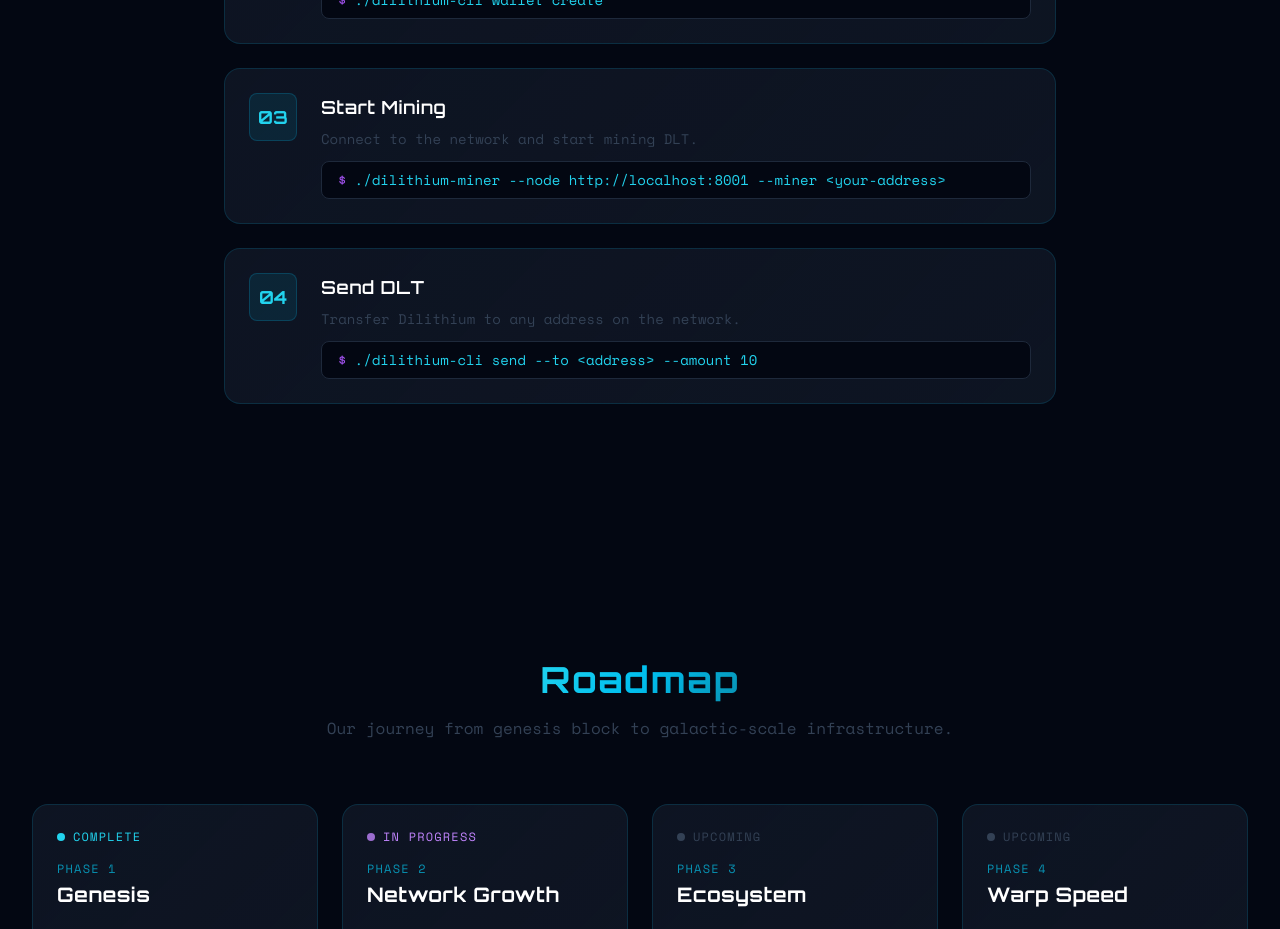
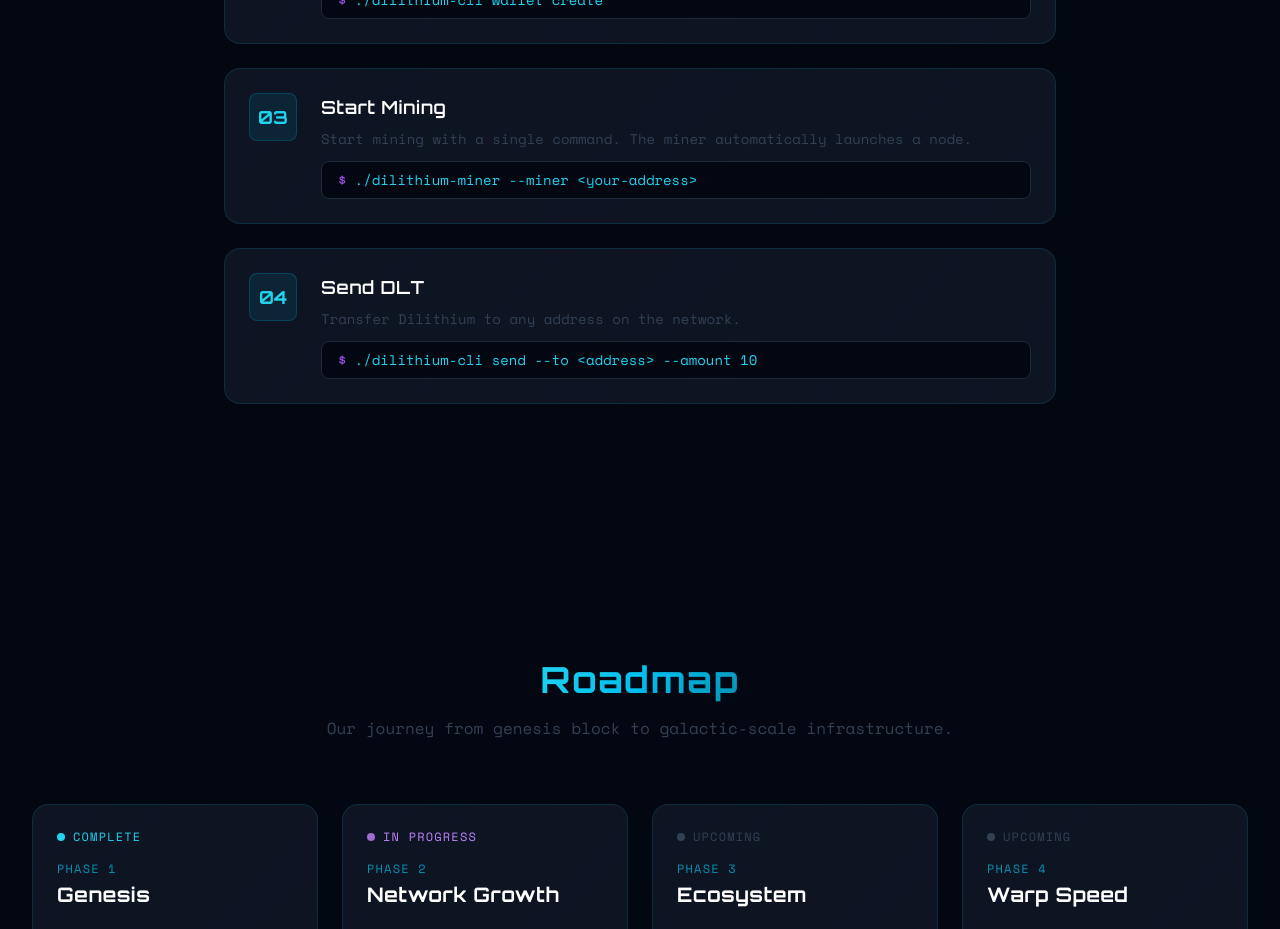
Before and after one commit to luccadimario/dilithium-web, a Next.js app: page / in a window 1280 px wide. Shown: the part 3100-4029 px from the top of the page. Built offline with nearby package versions, Linux system fonts and the light colour scheme.

Commit message:
Update Get Started to show single-command mining
Co-Authored-By: Claude Opus 4.6 <noreply@anthropic.com>

```diff
--- a/src/components/GetStartedSection.tsx
+++ b/src/components/GetStartedSection.tsx
@@ -31,8 +31,8 @@ const steps = [
   {
     number: '03',
     title: 'Start Mining',
-    description: 'Connect to the network and start mining DLT.',
-    commands: ['./dilithium-miner --node http://localhost:8001 --miner <your-address>'],
+    description: 'Start mining with a single command. The miner automatically launches a node.',
+    commands: ['./dilithium-miner --miner <your-address>'],
   },
   {
     number: '04',
```
